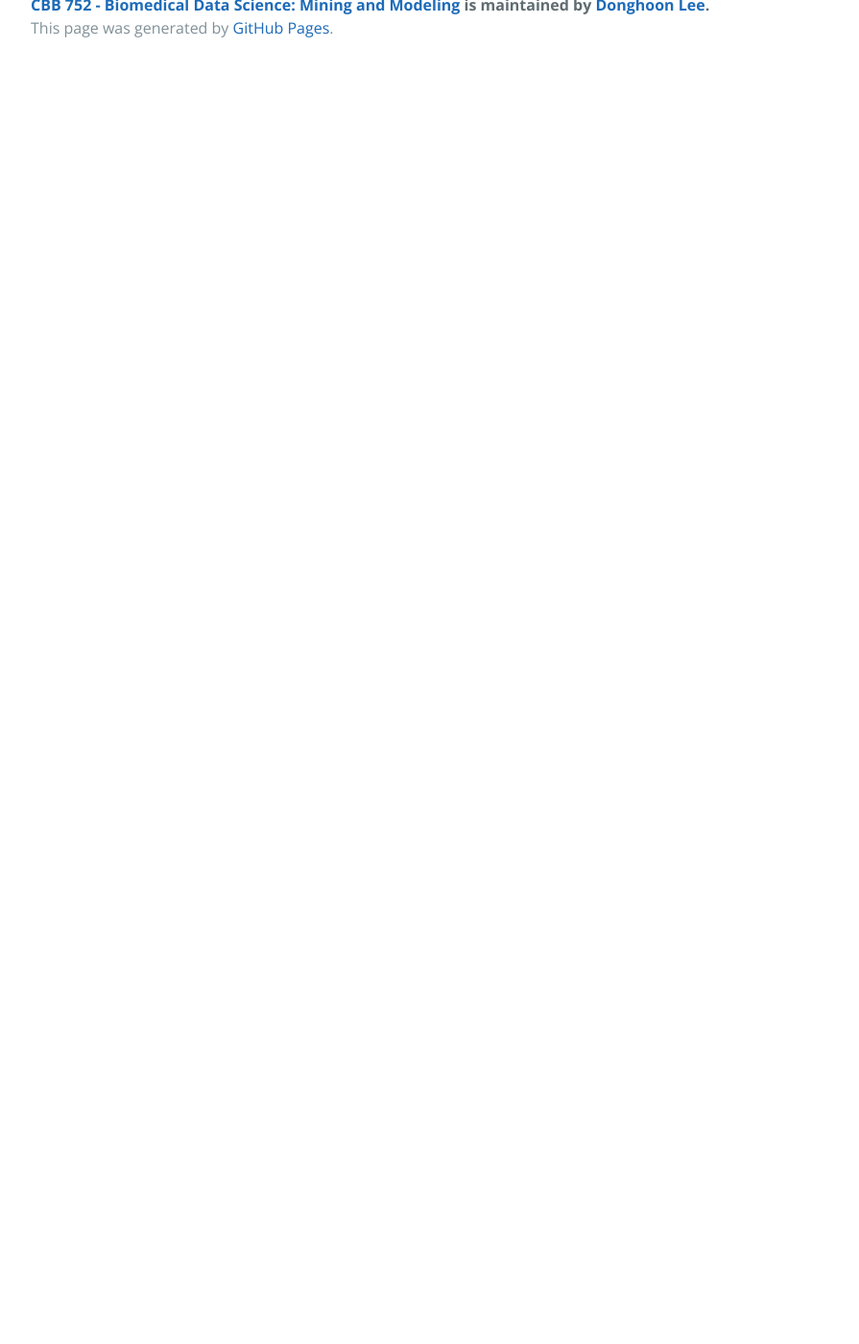
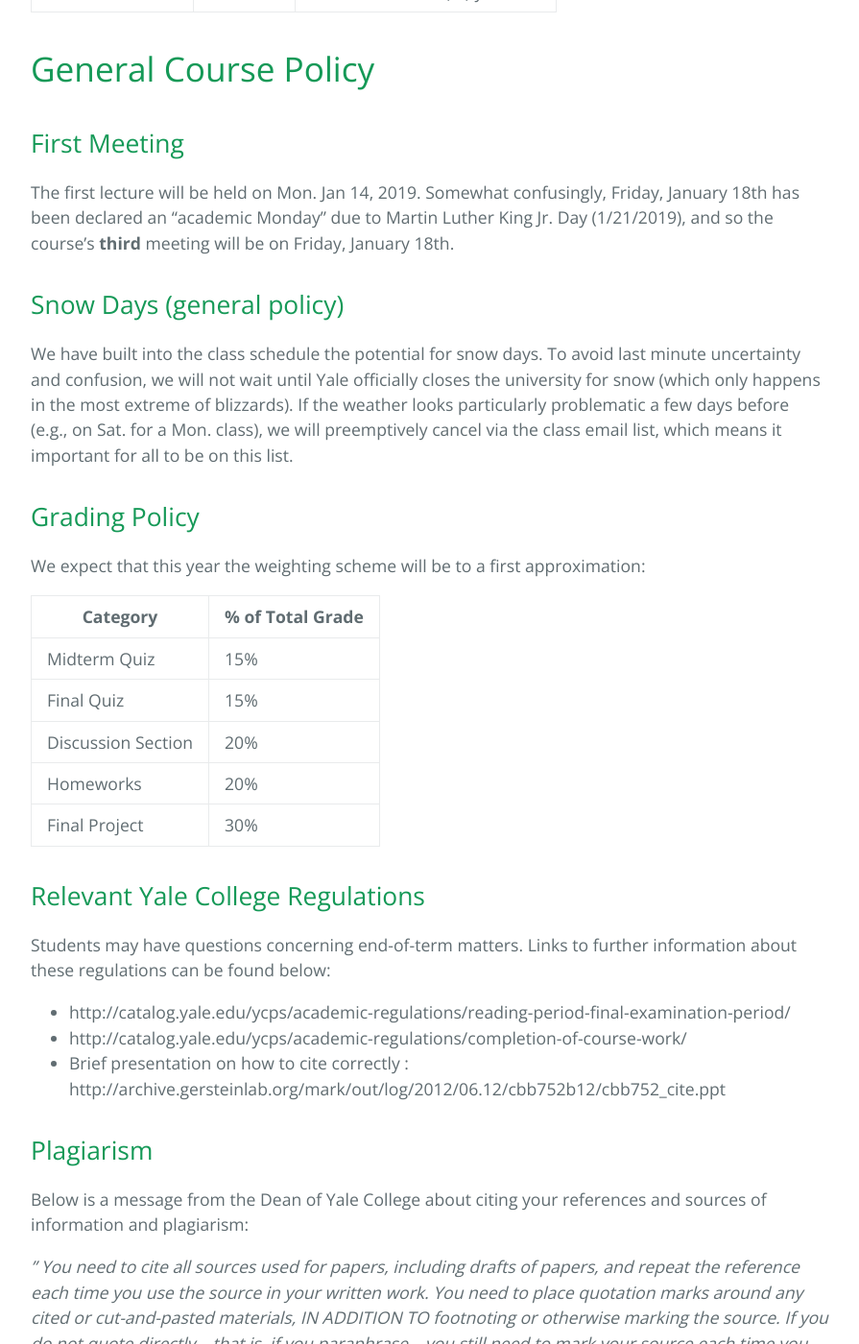
Before and after one commit to gersteinlab/cbb752b19, a Jekyll site: the page built from info.md, in a window 1280 px wide and 1400 px high, scrolled down 1415 px. Shown: the whole window at 96% size, without its empty margins (192-1087 px from the left). Built offline with Jekyll 4.4.1, drawn with Linux system fonts in a browser that asks for light colours; before the commit the page ends 1488 px from its top, so only the background shows below that; some of the changed text lies outside the part shown.

Commit message:
Update info.md

```diff
--- a/info.md
+++ b/info.md
@@ -32,3 +34,42 @@ Consultation is available UPON REQUEST or according to times stipulated by the i
 | --- | --- | --- |
 | Donghoon Lee	| Bass 437	| donghoon.lee (at) yale.edu |
 | Hussein Mohsen	| Bass 437	| hussein.mohsen (at) yale.edu |
+
+# General Course Policy
+
+## First Meeting
+The first lecture will be held on Mon. Jan 14, 2019. Somewhat confusingly, Friday, January 18th has been declared an "academic Monday" due to Martin Luther King Jr. Day (1/21/2019), and so the course's **third** meeting will be on Friday, January 18th.
+
+## Snow Days (general policy)
+We have built into the class schedule the potential for snow days. To avoid last minute uncertainty and confusion, we will not wait until Yale officially closes the university for snow (which only happens in the most extreme of blizzards). If the weather looks particularly problematic a few days before (e.g., on Sat. for a Mon. class), we will preemptively cancel via the class email list, which means it important for all to be on this list.
+
+## Grading Policy
+We expect that this year the weighting scheme will be to a first approximation:
+
+| Category	| % of Total Grade |
+|---|---|
+| Midterm Quiz |	15% |
+| Final Quiz |	15% |
+| Discussion Section |	20% |
+| Homeworks	| 20% |
+| Final Project	| 30% |
+
+## Relevant Yale College Regulations
+
+Students may have questions concerning end-of-term matters. Links to further information about these regulations can be found below:
+- http://catalog.yale.edu/ycps/academic-regulations/reading-period-final-examination-period/
+- http://catalog.yale.edu/ycps/academic-regulations/completion-of-course-work/
+- Brief presentation on how to cite correctly : http://archive.gersteinlab.org/mark/out/log/2012/06.12/cbb752b12/cbb752_cite.ppt
+
+## Plagiarism
+
+Below is a message from the Dean of Yale College about citing your references and sources of information and plagiarism:
+
+*" You need to cite all sources used for papers, including drafts of papers, and repeat the reference each time you use the source in your written work. You need to place quotation marks around any cited or cut-and-pasted materials, IN ADDITION TO footnoting or otherwise marking the source. If you do not quote directly – that is, if you paraphrase – you still need to mark your source each time you use borrowed material. Otherwise you have plagiarized. It is also advisable that you list all sources consulted for the draft or paper in the closing materials, such as a bibliography or roster of sources consulted.
+You may not submit the same paper, or substantially the same paper, in more than one course. If topics for two courses coincide, you need written permission from both instructors before either combining work on two papers or revising an earlier paper for submission to a new course.
+It is the policy of Yale College that all cases of academic dishonesty be reported to the chair of the Executive Committee.... "*
+
+*"  Academic integrity is a core institutional value at Yale. It means, among other things, truth in presentation, diligence and precision in citing
+works and ideas we have used, and acknowledging our collaborations with others. In view of our commitment to maintaining the highest standards of academic integrity, the Graduate School Code of Conduct specifically prohibits the following forms of behavior: cheating on examinations, problem sets and all other forms of assessment; falsification and/or fabrication of data; plagiarism, that is, the failure in a dissertation, essay or other written exercise to acknowledge ideas, research, or language taken from others; and multiple submission of the same work without obtaining explicit written permission from both instructors before the material is submitted. Students found guilty of violations of academic integrity are subject to one or more of the following penalties: written reprimand, probation, suspension (noted on a student’s transcript) or dismissal (noted on a student’s transcript). "*
+
+Also, it might be of interest to people, to look at this [recent article regarding academic dishonesty](http://www.yaledailynews.com/news/2012/sep/11/blurring-cheating-collaboration/).
```
Also changed, not shown: other parts of info.md (+2 -0 lines).
